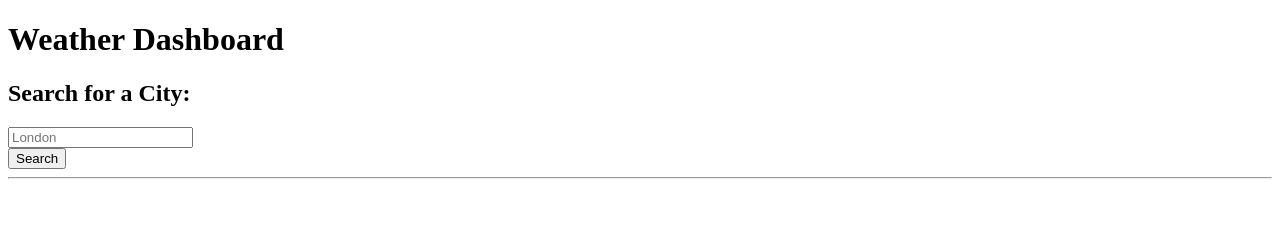
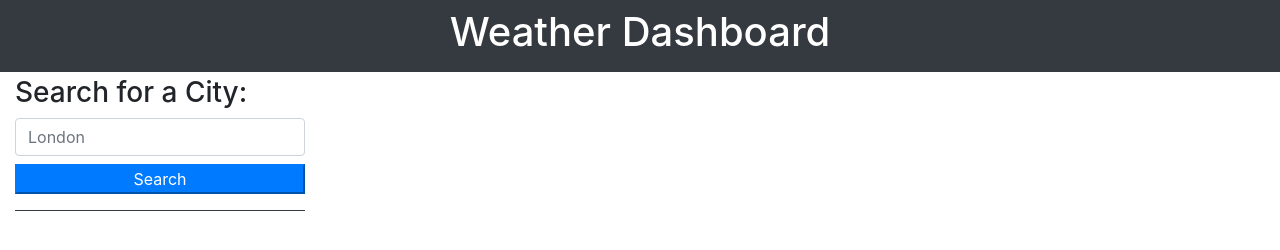
Before and after one commit to philManWithBeard/weather-dashboard, a plain HTML site: page index.html in a window 1280 px wide. Drawn offline with nearby package versions, Linux system fonts and the light colour scheme.

Commit message:
Add bootstrap and bootstrap styling

```diff
--- a/index.html
+++ b/index.html
@@ -5,7 +5,9 @@
   <meta charset="UTF-8" />
   <meta name="viewport" content="width=device-width, initial-scale=1.0" />
   <meta http-equiv="X-UA-Compatible" content="ie=edge" />
-  <link rel="stylesheet" href="styles/reset.css" />
+  <link rel="stylesheet" href="https://cdn.jsdelivr.net/npm/bootstrap@4.0.0/dist/css/bootstrap.min.css"
+    integrity="sha384-Gn5384xqQ1aoWXA+058RXPxPg6fy4IWvTNh0E263XmFcJlSAwiGgFAW/dAiS6JXm" crossorigin="anonymous">
+  <link rel="stylesheet" href="./assets/styles.css">
   <title>Weather Dashboard</title>
 </head>
 
@@ -22,25 +24,20 @@
           Search for a City:
         </h2>
         <form id="search-form" class="form">
-          <div class="form-inline form-group">
-            <div class="input-group">
-              <input class="form-input weather-search" type="text" id="search-input" placeholder="London"
-                aria-labelledby="form-heading" aria-controls="today forecast" />
-              <div class="input-group-append">
-                <button type="submit" class="btn search-button" id="search-button" aria-label="submit search">
-                  Search
-                </button>
-                <hr class="hr weather-hr" />
-              </div>
-            </div>
+          <div class="form-group">
+            <input class="form-input weather-search form-control" type="text" id="search-input" placeholder="London"
+              aria-labelledby="form-heading" aria-controls="today forecast" />
+            <button type="submit" class="mt-2 btn-primary btn-block" id="search-button" aria-label="submit search">
+              Search
+            </button>
           </div>
         </form>
-        <div class="list-group" id="history"></div>
+        <div class="list-group border-top border-dark pt-2" id="history"></div>
       </aside>
 
       <div class="col-lg-9 pb-3">
         <section id="today" class="mt-3" role="region" aria-live="polite"></section>
-        <section id="forecast" class="row mt-3" role="region" aria-live="polite"></section>
+        <section id="forecast" class="mt-3" role="region" aria-live="polite"></section>
       </div>
     </div>
   </div>
@@ -49,7 +46,7 @@
   <script src="https://cdn.jsdelivr.net/npm/dayjs@1/dayjs.min.js"></script>
   <!-- jQuery -->
   <script src="https://cdnjs.cloudflare.com/ajax/libs/jquery/3.2.1/jquery.min.js"></script>
-  <script src="script.js"></script>
+  <script src="./assets/script.js"></script>
 </body>
 
 </html>
```
